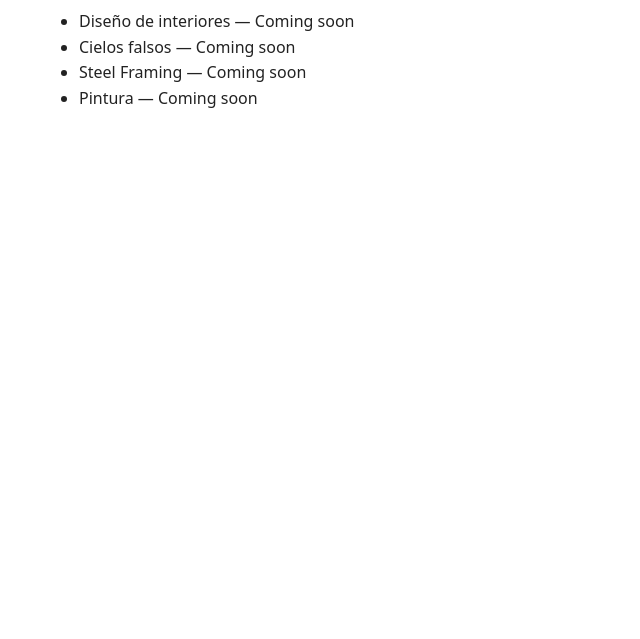
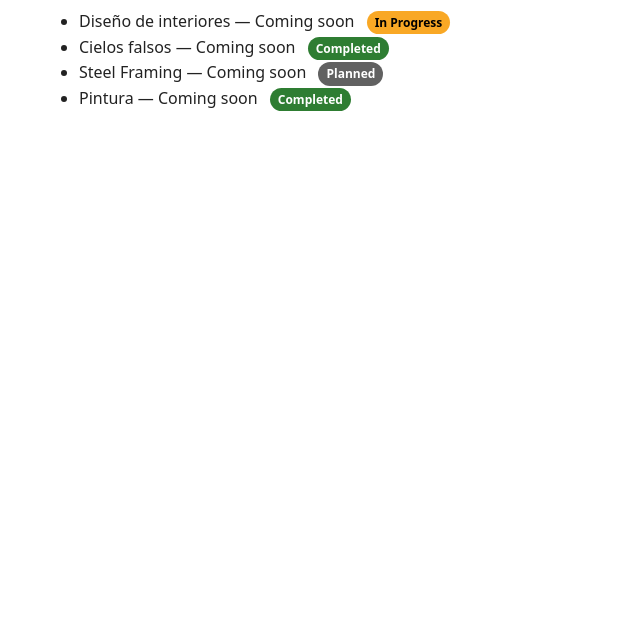
Before and after one commit to 3jM310/portfolio-site, a plain HTML site: page projects.html in a window 1280 px wide. Shown: the part 161-800 px from the top of the page, without its empty margins (251-891 px from the left). Drawn offline with Linux system fonts and the light colour scheme.

Commit message:
Add status badges to projects list

```diff
--- a/script.js
+++ b/script.js
@@ -38,10 +38,10 @@ if (themeToggle) {
 }
 
 const projects = [
-  { name: "Diseño de interiores", description: "Coming soon" },
-  { name: "Cielos falsos", description: "Coming soon" },
-  { name: "Steel Framing", description: "Coming soon" },
-  { name: "Pintura", description: "Coming soon" }
+  { name: "Diseño de interiores", description: "Coming soon", status: "In Progress" },
+  { name: "Cielos falsos", description: "Coming soon", status: "Completed" },
+  { name: "Steel Framing", description: "Coming soon", status: "Planned" },
+  { name: "Pintura", description: "Coming soon", status: "Completed" }
 ];
 
 const projectsList = document.getElementById('projects-list');
@@ -49,7 +49,13 @@ const projectsList = document.getElementById('projects-list');
 if (projectsList) {
   projects.forEach(function (project) {
     const li = document.createElement('li');
-    li.textContent = `${project.name} — ${project.description}`;
+
+    const badge = document.createElement('span');
+    badge.textContent = project.status;
+    badge.className = 'status-badge status-' + project.status.toLowerCase().replace(' ', '-');
+
+    li.textContent = `${project.name} — ${project.description} `;
+    li.appendChild(badge);
     projectsList.appendChild(li);
   });
 }
--- a/style.css
+++ b/style.css
@@ -64,3 +64,27 @@ body.dark-mode {
 body.dark-mode nav a {
   color: #66aaff;
 }
+
+.status-badge {
+  display: inline-block;
+  padding: 2px 8px;
+  border-radius: 12px;
+  font-size: 0.75em;
+  font-weight: 600;
+  margin-left: 8px;
+}
+
+.status-completed {
+  background-color: #2e7d32;
+  color: white;
+}
+
+.status-in-progress {
+  background-color: #f9a825;
+  color: black;
+}
+
+.status-planned {
+  background-color: #616161;
+  color: white;
+}
```
